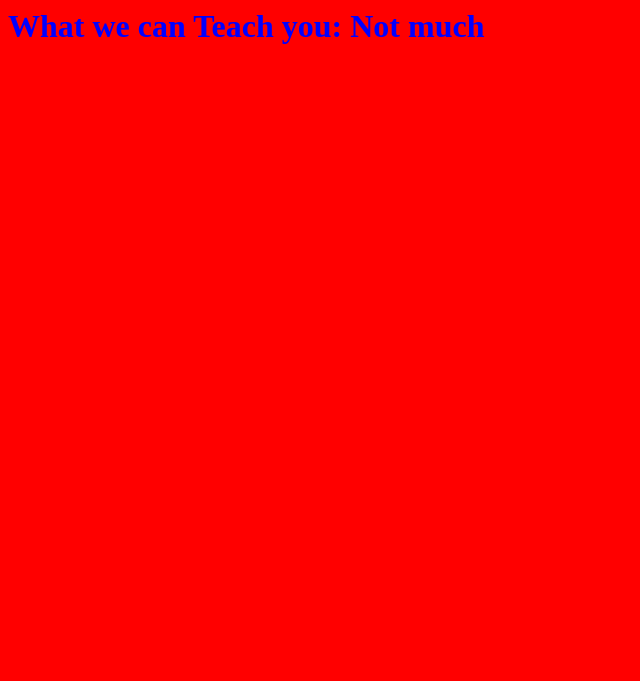
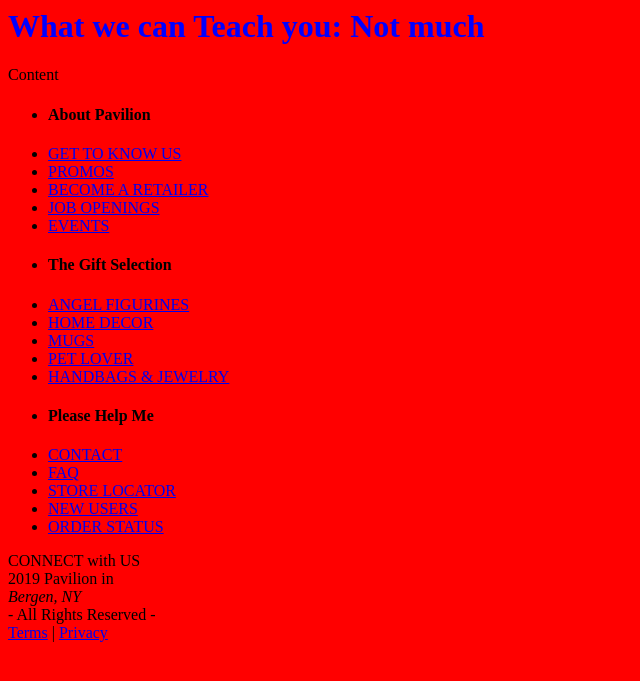
Before and after one commit to fingately/fingately.github.io, a Jekyll site: the page blog/index.html, which Jekyll copies as it is, in a window 1280 px wide. Shown: the top 681 px of the page, without its empty margins (0-640 px from the left). Built offline with Jekyll 4.4.1, drawn with Linux system fonts in a browser that asks for light colours.

Commit message:
Create index.html

```diff
--- a/blog/index.html
+++ b/blog/index.html
@@ -4,3 +4,65 @@
 	<h1>What we can Teach you: Not much</h1>
 
 </body>
+
+<main>
+    Content
+  </main>
+<!--Some of this HTML is directly from Pavilion.  You can change it to whatever you want if you want to mimic this design.-->
+<footer class="flex-rw">
+
+  <ul class="footer-list-top">
+    <li>
+      <h4 class="footer-list-header">About Pavilion</h4></li>
+    <li><a href='/shop/about-mission' class="generic-anchor footer-list-anchor" itemprop="significantLink">GET TO KNOW US</a></li>
+    <li><a href='/promos.html' class="generic-anchor footer-list-anchor" itemprop="significantLink">PROMOS</a></li>
+    <li><a href='/retailers/new-retailers.html' class="generic-anchor footer-list-anchor" itemprop="significantLink">BECOME A RETAILER</a></li>
+
+    <li><a href='/job-openings.html' itemprop="significantLink" class="generic-anchor footer-list-anchor">JOB OPENINGS</a></li>
+
+    <li><a href='/shop/about-show-schedule' class="generic-anchor footer-list-anchor" itemprop="significantLink">EVENTS</a></li>
+  </ul>
+  <ul class="footer-list-top">
+    <li>
+      <h4 class="footer-list-header">The Gift Selection</h4></li>
+
+
+    <li><a href='/Angels/cat/id/70' class="generic-anchor footer-list-anchor">ANGEL FIGURINES</a></li>
+    <li><a href='/Home-Decor/cat/id/64' class="generic-anchor footer-list-anchor">HOME DECOR</a></li>
+    <li><a href='/Mugs/cat/id/32' class="generic-anchor footer-list-anchor">MUGS</a></li>
+    <li><a href='/Pet-Lover/cat/id/108' class="generic-anchor footer-list-anchor">PET LOVER</a></li>
+    <li><a href='/Ladies-Accessories/cat/id/117' class="generic-anchor footer-list-anchor" target="_blank">HANDBAGS & JEWELRY</a></li>
+  </ul>
+  <ul class="footer-list-top">
+    <li id='help'>
+      <h4 class="footer-list-header">Please Help Me</h4></li>
+    <li><a href='/shop/about-contact' class="generic-anchor footer-list-anchor" itemprop="significantLink">CONTACT</a></li>
+    <li><a href='/faq.html' class="generic-anchor footer-list-anchor" itemprop="significantLink">FAQ</a></li>
+    <li id='find-a-store'><a href='/shop/store-locator' class="generic-anchor footer-list-anchor" itemprop="significantLink">STORE LOCATOR</a></li>
+    <li id='user-registration'><a href='/shop/user-registration?URL=' class="generic-anchor footer-list-anchor" itemprop="significantLink">NEW USERS</a></li>
+    <li id='order-tracking'><a href='/shop/order-status' itemprop="significantLink" class="generic-anchor footer-list-anchor">ORDER STATUS</a></li>
+  </ul>
+  <section class="footer-social-section flex-rw">
+      <span class="footer-social-overlap footer-social-connect">
+      CONNECT <span class="footer-social-small">with</span> US
+      </span>
+      <span class="footer-social-overlap footer-social-icons-wrapper">
+      <a href="https://www.pinterest.com/paviliongift/" class="generic-anchor" target="_blank" title="Pinterest" itemprop="significantLink"><i class="fa fa-pinterest"></i></a>
+      <a href="https://www.facebook.com/paviliongift" class="generic-anchor" target="_blank" title="Facebook" itemprop="significantLink"><i class="fa fa-facebook"></i></a>
+      <a href="https://twitter.com/PavilionGiftCo" class="generic-anchor" target="_blank" title="Twitter" itemprop="significantLink"><i class="fa fa-twitter"></i></a>
+      <a href="http://instagram.com/paviliongiftcompany" class="generic-anchor" target="_blank" title="Instagram" itemprop="significantLink"><i class="fa fa-instagram"></i></a>
+      <a href="https://www.youtube.com/channel/UCYgUODvd0qXbu_LkUWpTVEg" class="generic-anchor" target="_blank" title="Youtube" itemprop="significantLink"><i class="fa fa-youtube"></i></a>
+      <a href="https://plus.google.com/+Paviliongift/posts" class="generic-anchor" target="_blank" title="Google Plus" itemprop="significantLink"><i class="fa fa-google-plus"></i></a>
+      </span>
+  </section>
+  <section class="footer-bottom-section flex-rw">
+<div class="footer-bottom-wrapper">
+<i class="fa fa-copyright" role="copyright">
+
+</i> 2019 Pavilion in <address class="footer-address" role="company address">Bergen, NY</address><span class="footer-bottom-rights"> - All Rights Reserved - </span>
+    </div>
+    <div class="footer-bottom-wrapper">
+    <a href="/terms-of-use.html" class="generic-anchor" rel="nofollow">Terms</a> | <a href="/privacy-policy.html" class="generic-anchor" rel="nofollow">Privacy</a>
+      </div>
+  </section>
+</footer>
```
